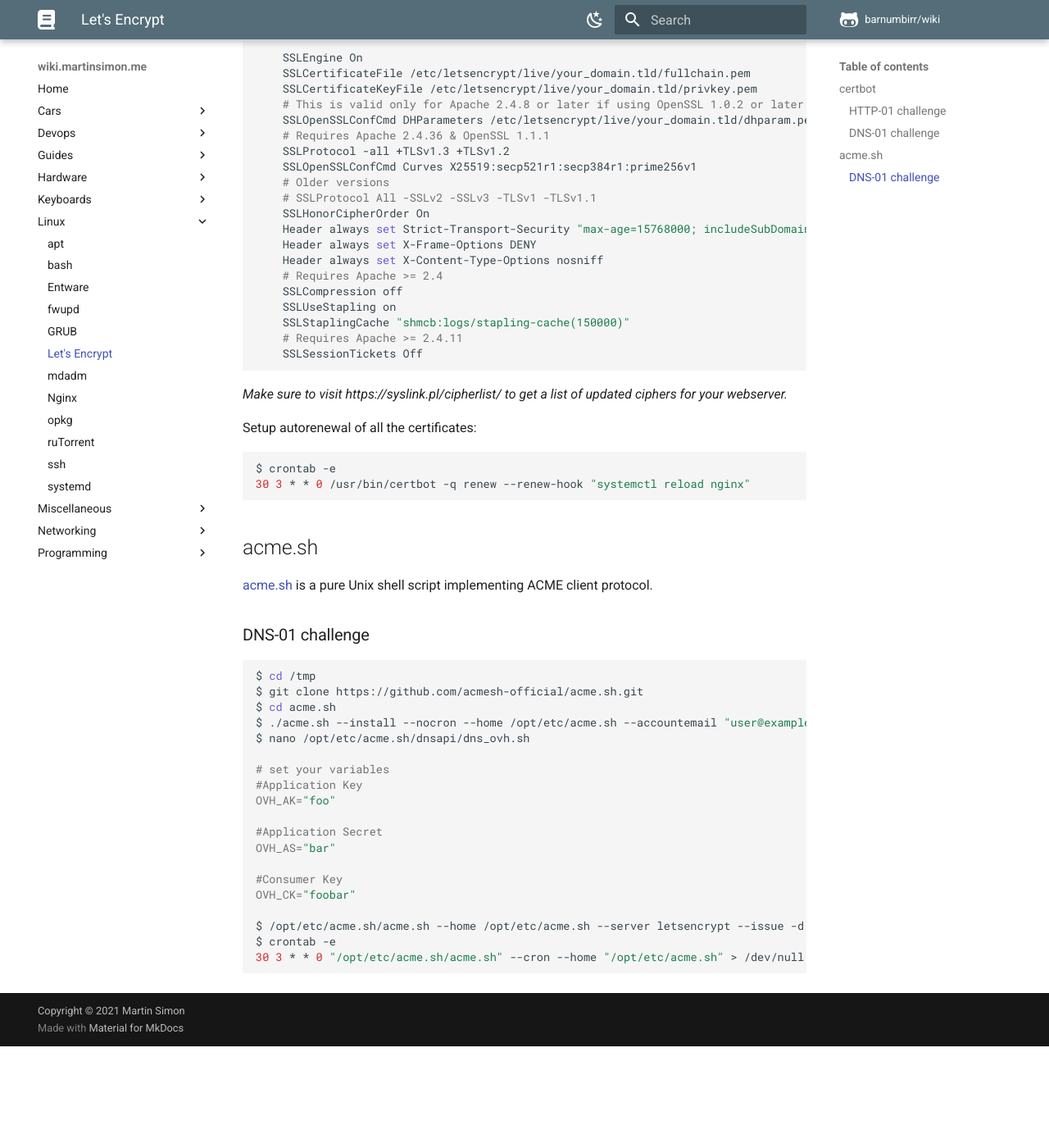
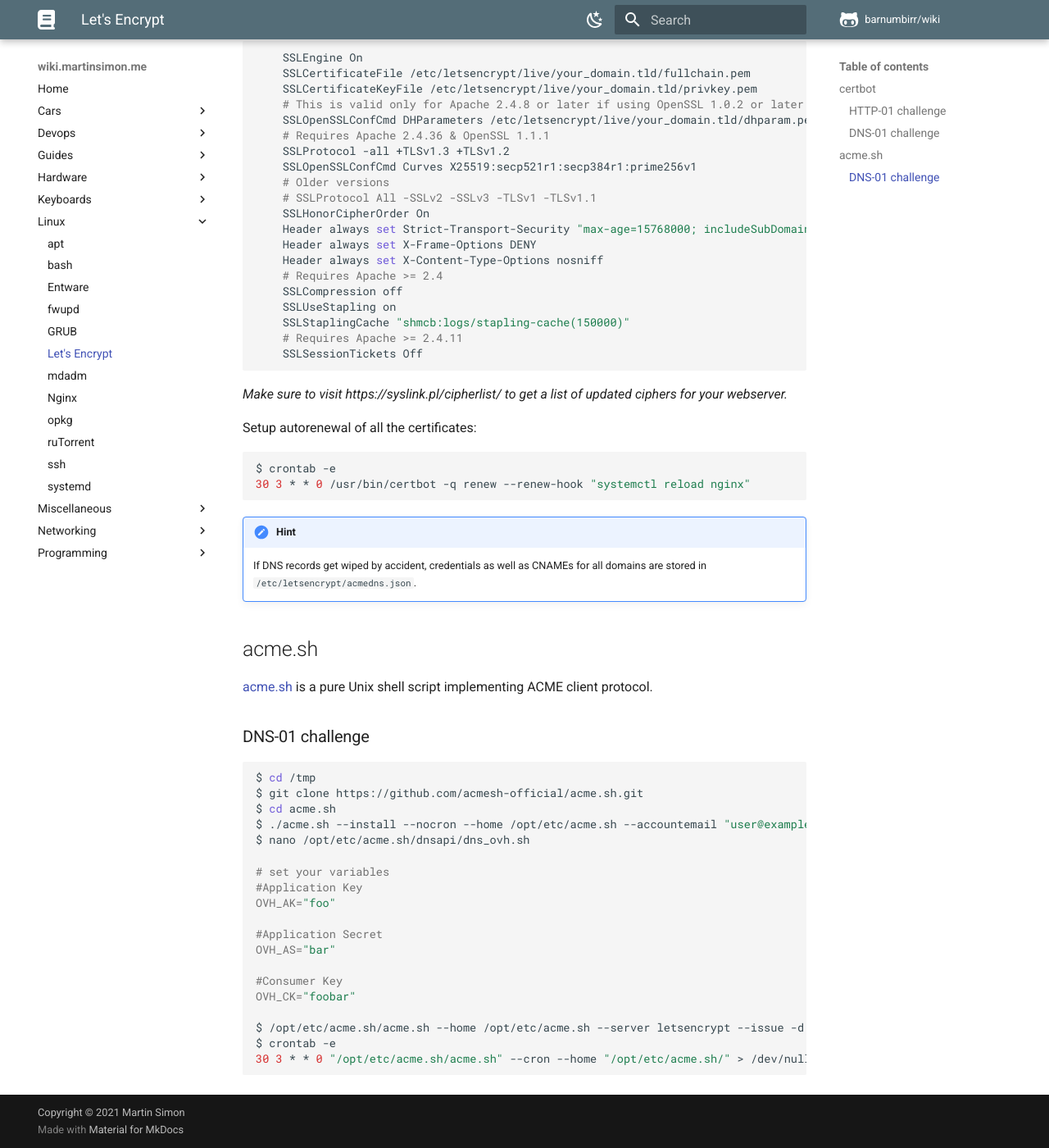
Before and after one commit to barnumbirr/wiki, an MkDocs documentation site: the page built from docs/linux/letsencrypt.md, in a window 1280 px wide and 1400 px high, scrolled down 3079 px. Shown: the whole window at 82% size. Built offline with MkDocs 1.6.1 and Material for MkDocs 9.7.7, drawn with Linux system fonts in a browser that asks for light colours; comment, search, counter and statistics services are not loaded; before the commit the page ends 4355 px from its top, so only the background shows below that.

Commit message:
added hint, fixed path in crontab

````diff
--- a/docs/linux/letsencrypt.md
+++ b/docs/linux/letsencrypt.md
@@ -186,6 +186,10 @@
 30 3 * * 0 /usr/bin/certbot -q renew --renew-hook "systemctl reload nginx"
 ```
 
+!!! hint
+    If DNS records get wiped by accident, credentials as well as CNAMEs for all
+    domains are stored in `/etc/letsencrypt/acmedns.json`.
+
 ## acme.sh
 
 [acme.sh](https://acme.sh/) is a pure Unix shell script implementing ACME client
@@ -212,5 +216,5 @@
 
 $ /opt/etc/acme.sh/acme.sh --home /opt/etc/acme.sh --server letsencrypt --issue -d example.com --dns dns_ovh
 $ crontab -e
-30 3 * * 0 "/opt/etc/acme.sh/acme.sh" --cron --home "/opt/etc/acme.sh" > /dev/null
+30 3 * * 0 "/opt/etc/acme.sh/acme.sh" --cron --home "/opt/etc/acme.sh/" > /dev/null
 ```
````
